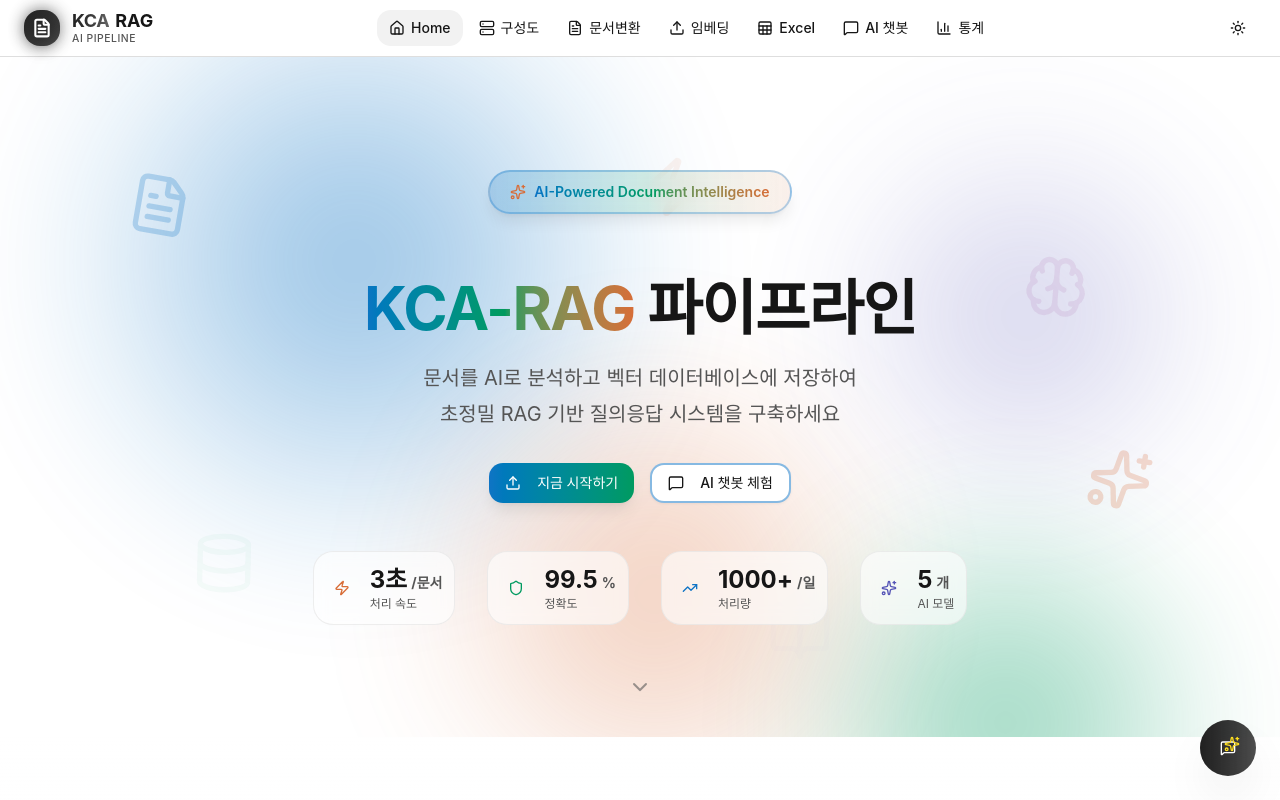
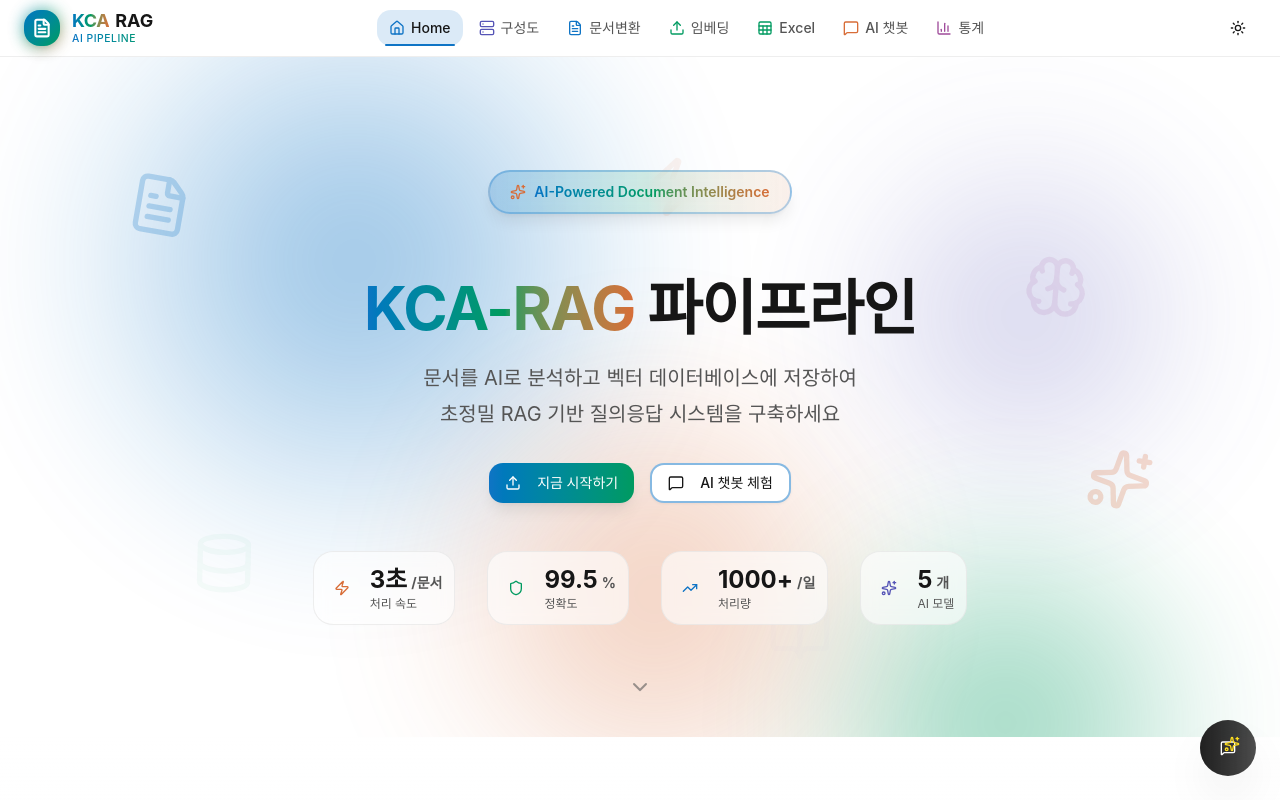
Before and after one commit to kca-deep/docling-app, a Next.js app: page / in a window 1280 px wide. Shown: the top 800 px of the page. Built offline with nearby package versions, Linux system fonts and the light colour scheme.

Commit message:
# 네비게이션 디자인 개선

```diff
--- a/app/system-architecture/page.tsx
+++ b/app/system-architecture/page.tsx
@@ -50,7 +50,7 @@ export default function SystemArchitecturePage() {
                         <div className="grid grid-cols-1 md:grid-cols-2 lg:grid-cols-3 gap-4">
                           <div className="bg-background border-2 border-purple-500 rounded-lg p-4 text-center">
                             <Server className="h-7 w-7 mx-auto mb-2 text-purple-600" />
-                            <p className="font-semibold text-sm mb-1">KCA RAG 파이프라인</p>
+                            <p className="font-semibold text-sm mb-1">KCA-i RAG 파이프라인</p>
                             <Badge variant="secondary" className="text-xs">:3000</Badge>
                           </div>
                           <div className="bg-background border-2 border-purple-500 rounded-lg p-4 text-center">
--- a/components/nav-header.tsx
+++ b/components/nav-header.tsx
@@ -2,46 +2,65 @@
 
 import Link from "next/link"
 import { usePathname } from "next/navigation"
-import { FileText, Home, Network, Files, Database, MessageSquare, Server, Upload, Sheet, BarChart3 } from "lucide-react"
+import { FileText, Home, Network, Files, Database, MessageSquare, Server, Upload, Sheet, BarChart3, LucideIcon } from "lucide-react"
 import { ThemeToggle } from "@/components/theme-toggle"
 import { cn } from "@/lib/utils"
+
+interface NavItem {
+  href: string
+  label: string
+  icon: LucideIcon
+  colorVar: string
+}
 
 export function NavHeader() {
   const pathname = usePathname()
 
-  const navItems = [
-    { href: "/", label: "Home", icon: Home },
-    { href: "/system-architecture", label: "구성도", icon: Server },
-    { href: "/parse", label: "문서변환", icon: FileText },
-    { href: "/upload", label: "임베딩", icon: Upload },
-    { href: "/excel-embedding", label: "Excel", icon: Sheet },
-    { href: "/chat?fullscreen=true", label: "AI 챗봇", icon: MessageSquare },
-    { href: "/analytics", label: "통계", icon: BarChart3 },
+  const navItems: NavItem[] = [
+    { href: "/", label: "Home", icon: Home, colorVar: "var(--chart-1)" },
+    { href: "/system-architecture", label: "구성도", icon: Server, colorVar: "var(--chart-5)" },
+    { href: "/parse", label: "문서변환", icon: FileText, colorVar: "var(--chart-1)" },
+    { href: "/upload", label: "임베딩", icon: Upload, colorVar: "var(--chart-2)" },
+    { href: "/excel-embedding", label: "Excel", icon: Sheet, colorVar: "var(--chart-2)" },
+    { href: "/chat?fullscreen=true", label: "AI 챗봇", icon: MessageSquare, colorVar: "var(--chart-3)" },
+    { href: "/analytics", label: "통계", icon: BarChart3, colorVar: "var(--chart-4)" },
   ]
 
   return (
-    <header className="sticky top-0 z-50 w-full border-b bg-background/95 backdrop-blur supports-[backdrop-filter]:bg-background/60">
+    <header className="sticky top-0 z-50 w-full border-b border-border/50 bg-background/95 backdrop-blur supports-[backdrop-filter]:bg-background/60">
       <div className="grid grid-cols-[auto_1fr_auto] h-14 items-center px-4 md:px-6 max-w-7xl mx-auto gap-4">
         {/* Logo - Left */}
         <div className="flex items-center">
           <Link href="/" className="group flex items-center gap-3 relative">
             {/* Icon Container with Gradient Background */}
             <div className="relative">
-              <div className="absolute inset-0 bg-gradient-to-br from-primary via-primary/80 to-primary/60 rounded-lg blur-sm opacity-75 group-hover:opacity-100 transition-opacity" />
-              <div className="relative bg-gradient-to-br from-primary to-primary/80 p-2 rounded-lg shadow-lg group-hover:shadow-xl transition-all">
-                <FileText className="h-5 w-5 text-primary-foreground" strokeWidth={2.5} />
+              <div
+                className="absolute inset-0 rounded-lg blur-sm opacity-75 group-hover:opacity-100 transition-opacity"
+                style={{ background: "linear-gradient(135deg, var(--chart-1), var(--chart-2), var(--chart-3))" }}
+              />
+              <div
+                className="relative p-2 rounded-lg shadow-lg group-hover:shadow-xl transition-all"
+                style={{ background: "linear-gradient(135deg, var(--chart-1), var(--chart-2))" }}
+              >
+                <FileText className="h-5 w-5 text-white" strokeWidth={2.5} />
               </div>
             </div>
 
             {/* Text Container */}
             <div className="hidden sm:flex flex-col">
               <div className="flex items-baseline gap-1.5">
-                <span className="font-bold text-lg bg-gradient-to-r from-primary via-primary/90 to-primary/70 bg-clip-text text-transparent leading-none tracking-tight">
+                <span
+                  className="font-bold text-lg leading-none tracking-tight bg-clip-text text-transparent"
+                  style={{ backgroundImage: "linear-gradient(90deg, var(--chart-1), var(--chart-2), var(--chart-3))" }}
+                >
                   KCA
                 </span>
                 <span className="font-bold text-lg text-foreground leading-none">RAG</span>
               </div>
-              <span className="text-[0.65rem] text-muted-foreground font-medium leading-tight tracking-wider mt-0.5">
+              <span
+                className="text-[0.65rem] font-medium leading-tight tracking-wider mt-0.5 bg-clip-text text-transparent"
+                style={{ backgroundImage: "linear-gradient(90deg, var(--chart-1), var(--chart-2))" }}
+              >
                 AI PIPELINE
               </span>
             </div>
@@ -52,7 +71,6 @@ export function NavHeader() {
         <nav className="hidden md:flex items-center justify-center gap-1">
           {navItems.map((item) => {
             const Icon = item.icon
-            // query parameter를 제외한 pathname만 비교
             const itemPathname = item.href.split('?')[0]
             const isActive = pathname === itemPathname
 
@@ -61,12 +79,37 @@ export function NavHeader() {
                 key={item.href}
                 href={item.href}
                 className={cn(
-                  "inline-flex items-center justify-center whitespace-nowrap rounded-md px-3 py-2 text-sm font-medium transition-colors hover:bg-accent hover:text-accent-foreground",
-                  isActive && "bg-accent"
+                  "relative inline-flex items-center justify-center whitespace-nowrap rounded-md px-3 py-2 text-sm font-medium transition-all",
+                  isActive
+                    ? "text-foreground"
+                    : "text-muted-foreground hover:text-foreground"
                 )}
+                style={{
+                  backgroundColor: isActive ? `color-mix(in oklch, ${item.colorVar} 15%, transparent)` : undefined,
+                }}
+                onMouseEnter={(e) => {
+                  if (!isActive) {
+                    e.currentTarget.style.backgroundColor = `color-mix(in oklch, ${item.colorVar} 10%, transparent)`
+                  }
+                }}
+                onMouseLeave={(e) => {
+                  if (!isActive) {
+                    e.currentTarget.style.backgroundColor = 'transparent'
+                  }
+                }}
               >
-                <Icon className="mr-1.5 h-4 w-4 flex-shrink-0" />
+                <Icon
+                  className="mr-1.5 h-4 w-4 flex-shrink-0 transition-colors"
+                  style={{ color: item.colorVar }}
+                />
                 <span>{item.label}</span>
+                {/* Active Indicator */}
+                {isActive && (
+                  <span
+                    className="absolute bottom-0 left-2 right-2 h-0.5 rounded-full"
+                    style={{ backgroundColor: item.colorVar }}
+                  />
+                )}
               </Link>
             )
           })}
@@ -78,7 +121,6 @@ export function NavHeader() {
           <div className="md:hidden flex gap-0.5">
             {navItems.map((item) => {
               const Icon = item.icon
-              // query parameter를 제외한 pathname만 비교
               const itemPathname = item.href.split('?')[0]
               const isActive = pathname === itemPathname
 
@@ -87,15 +129,25 @@ export function NavHeader() {
                   key={item.href}
                   href={item.href}
                   className={cn(
-                    "inline-flex items-center justify-center rounded-md text-sm font-medium transition-colors h-9 w-9",
-                    isActive
-                      ? "bg-accent text-accent-foreground"
-                      : "hover:bg-accent hover:text-accent-foreground"
+                    "relative inline-flex items-center justify-center rounded-md text-sm font-medium transition-all h-9 w-9"
                   )}
+                  style={{
+                    backgroundColor: isActive ? `color-mix(in oklch, ${item.colorVar} 15%, transparent)` : undefined,
+                  }}
                   title={item.label}
                 >
-                  <Icon className="h-4 w-4" />
+                  <Icon
+                    className="h-4 w-4 transition-colors"
+                    style={{ color: isActive ? item.colorVar : undefined }}
+                  />
                   <span className="sr-only">{item.label}</span>
+                  {/* Active Indicator */}
+                  {isActive && (
+                    <span
+                      className="absolute bottom-0.5 left-1.5 right-1.5 h-0.5 rounded-full"
+                      style={{ backgroundColor: item.colorVar }}
+                    />
+                  )}
                 </Link>
               )
             })}
```
